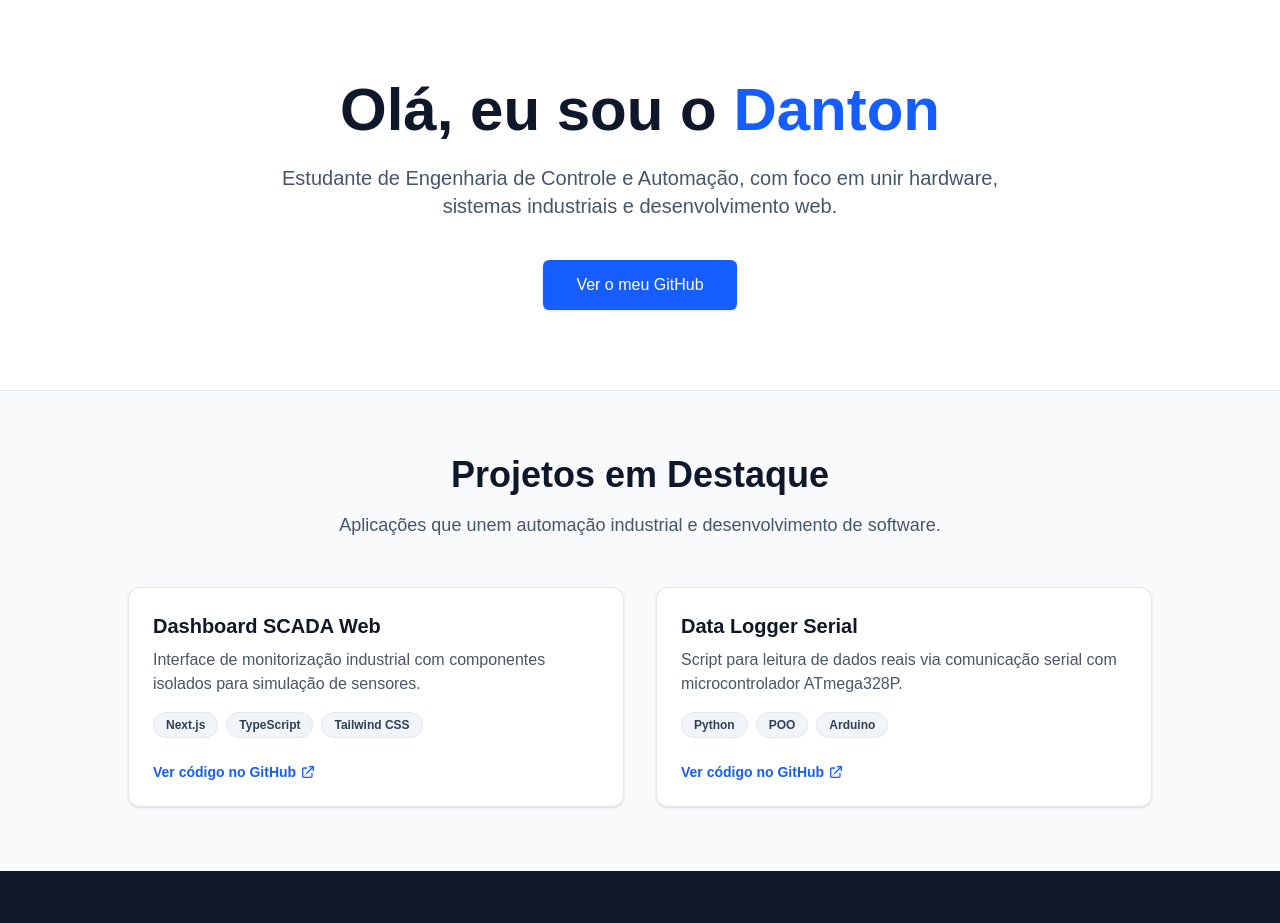
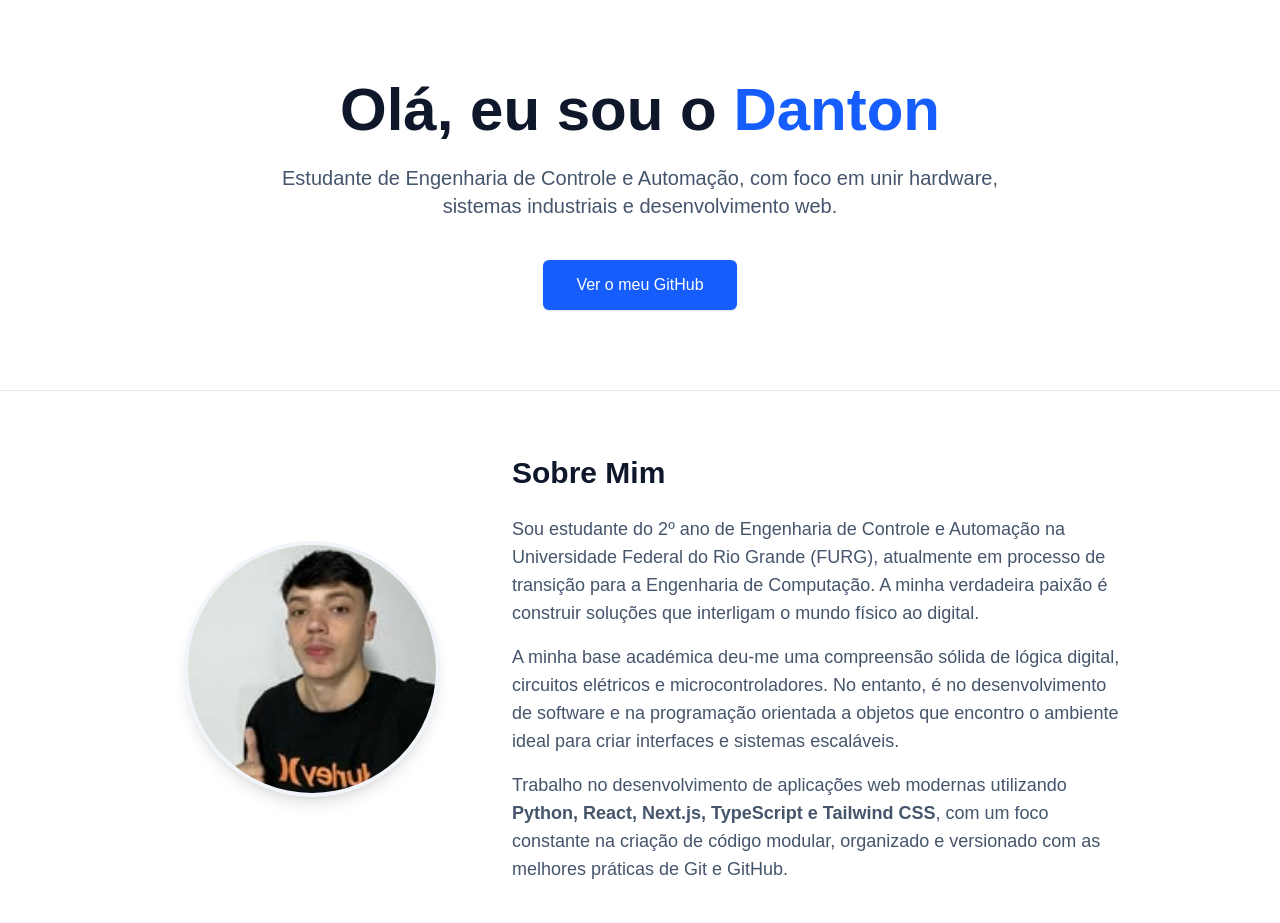
Before and after one commit to DantinoN/my-portfolio, a Next.js app: page / in a window 1280 px wide. Shown: the top 923 px of the page. Built offline with nearby package versions, Linux system fonts and the light colour scheme.

Commit message:
feat: adiciona seccao sobre mim e estrutura para foto de perfil

```diff
--- a/app/page.tsx
+++ b/app/page.tsx
@@ -2,12 +2,14 @@ import { projects } from "../src/data/projects";
 import ProjectCard from "../src/components/projects/ProjectCard";
 import Hero from "../src/components/sections/Hero";
 import Footer from "../src/components/sections/Footer";
+import About from "../src/components/sections/About";
 
 export default function Home() {
   return (
     <div className="flex flex-col min-h-screen">
       <main className="flex-grow bg-slate-50">
         <Hero />
+        <About />
 
         <div className="py-16 px-4 sm:px-6 lg:px-8">
           <div className="max-w-5xl mx-auto">
--- /dev/null
+++ b/src/components/sections/About.tsx
@@ -0,0 +1,42 @@
+import Image from "next/image";
+
+export default function About() {
+  return (
+    <section className="py-16 bg-white border-b border-slate-200">
+      <div className="max-w-5xl mx-auto px-4 sm:px-6 lg:px-8">
+        <div className="flex flex-col md:flex-row gap-12 items-center">
+          <div className="md:w-1/3 flex justify-center">
+            {/* Foto de Perfil Otimizada */}
+            <div className="relative w-64 h-64 rounded-full overflow-hidden border-4 border-slate-100 shadow-lg bg-slate-100">
+              <Image
+                src="/danton.jpg"
+                alt="Foto de Danton Coelho"
+                fill
+                priority
+                className="object-cover"
+                sizes="(max-width: 768px) 256px, 256px"
+              />
+            </div>
+          </div>
+
+          <div className="md:w-2/3">
+            <h2 className="text-3xl font-extrabold text-slate-900 mb-6">
+              Sobre Mim
+            </h2>
+            <div className="text-lg text-slate-600 space-y-4">
+              <p>
+                Sou estudante do 2º ano de Engenharia de Controle e Automação na Universidade Federal do Rio Grande (FURG), atualmente em processo de transição para a Engenharia de Computação. A minha verdadeira paixão é construir soluções que interligam o mundo físico ao digital.
+              </p>
+              <p>
+                A minha base académica deu-me uma compreensão sólida de lógica digital, circuitos elétricos e microcontroladores. No entanto, é no desenvolvimento de software e na programação orientada a objetos que encontro o ambiente ideal para criar interfaces e sistemas escaláveis.
+              </p>
+              <p>
+                Trabalho no desenvolvimento de aplicações web modernas utilizando <strong>Python, React, Next.js, TypeScript e Tailwind CSS</strong>, com um foco constante na criação de código modular, organizado e versionado com as melhores práticas de Git e GitHub.
+              </p>
+            </div>
+          </div>
+        </div>
+      </div>
+    </section>
+  );
+}
```
Also changed, not shown: public/danton.jpg (added).
